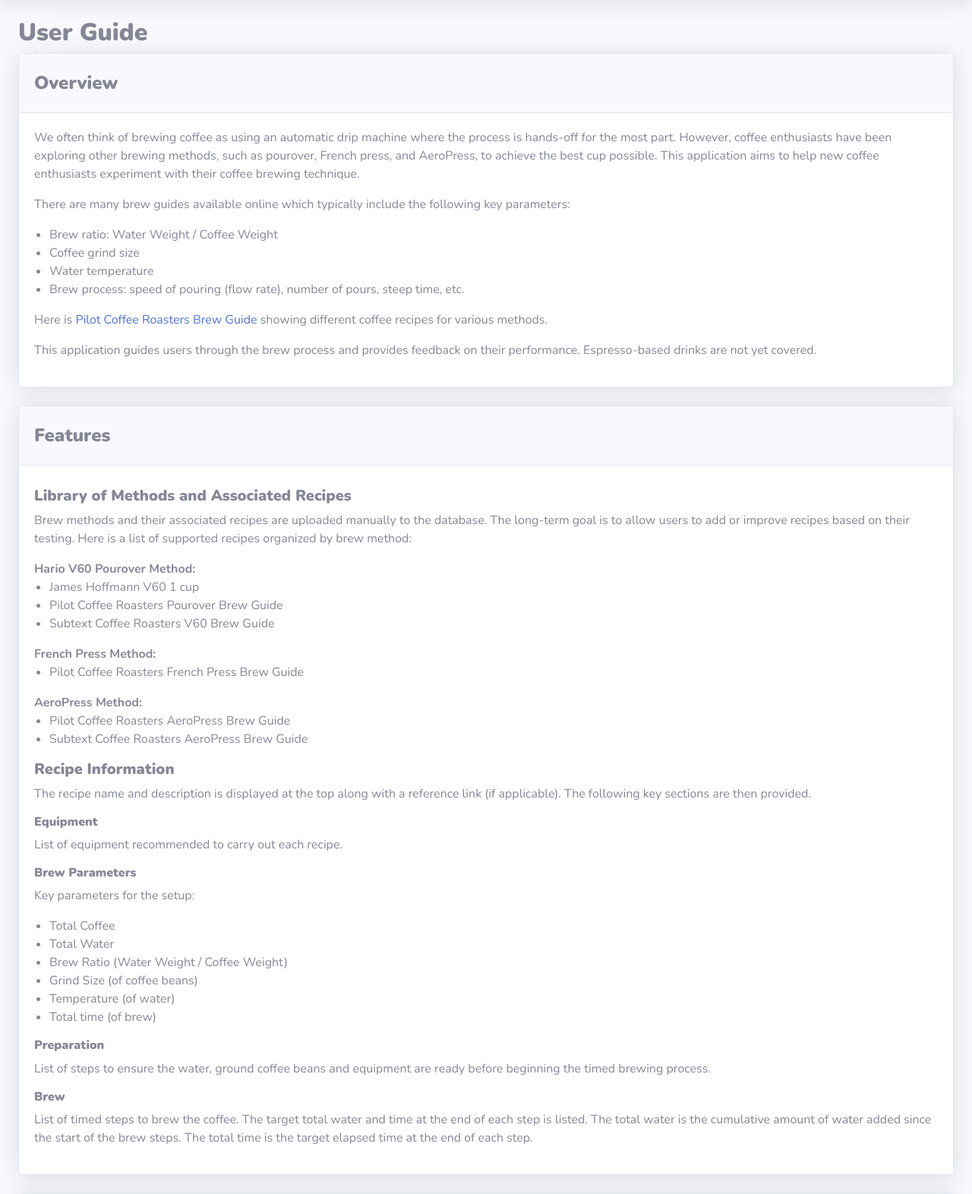
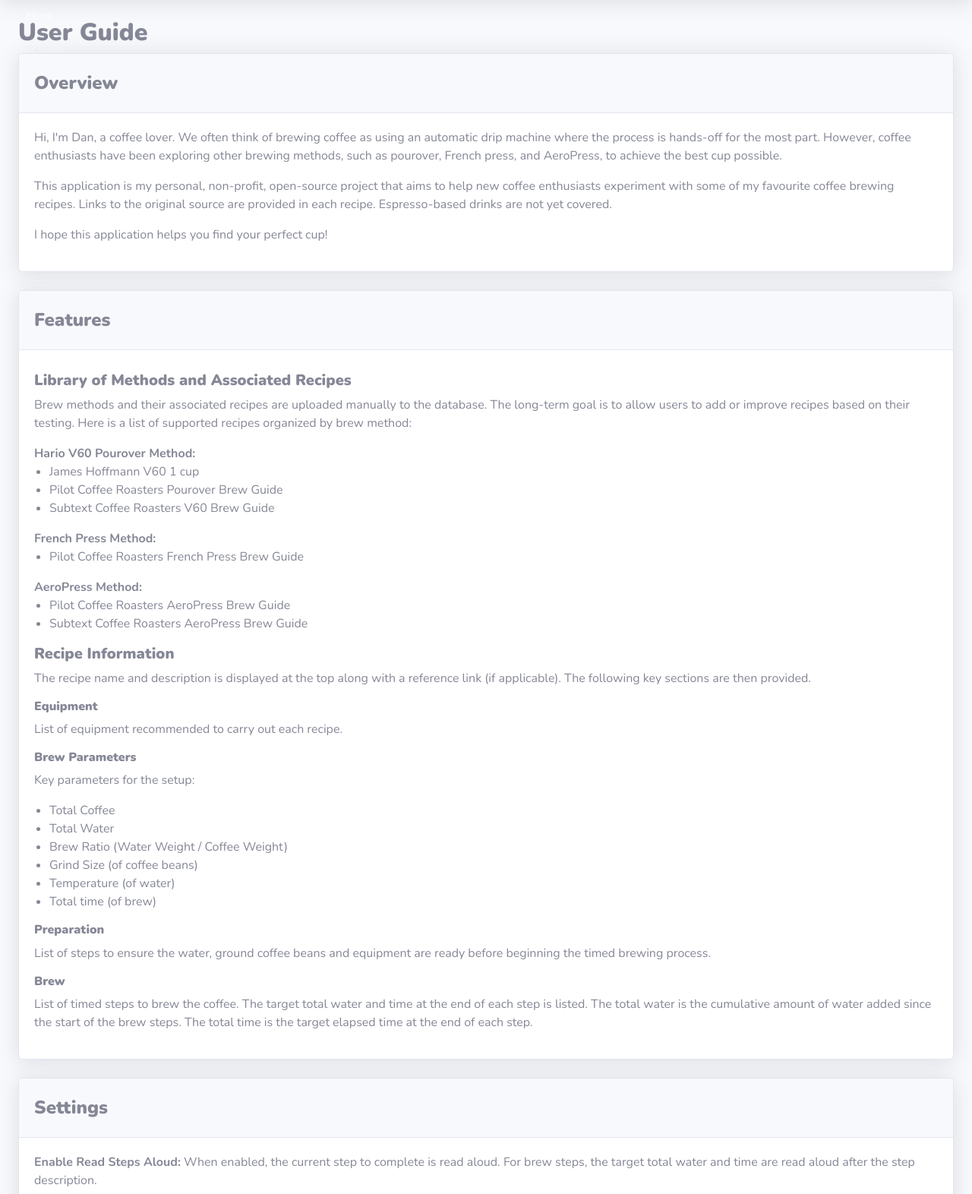
Before and after one commit to daniel-wai/CoffeeBrewHelperWeb, a Django app: page /user-guide/ in a window 1280 px wide. Shown: the part 70-1642 px from the top of the page at 76% size. Run offline with Django 5.2, Linux system fonts and the light colour scheme; some libraries are stand-ins or nearby versions.

Commit message:
Update user guide intro to be more personal

```diff
--- a/coffee/brewhelper/templates/brewhelper/user-guide.html
+++ b/coffee/brewhelper/templates/brewhelper/user-guide.html
@@ -11,29 +11,19 @@
             <h2 class="h4">Overview</h2>
         </div>
         <div class="card-body">
-            <p>We often think of brewing coffee as using an automatic drip machine where the process is
-                hands-off for the most part. However, coffee enthusiasts have been exploring other brewing methods,
+            <p>
+                Hi, I'm Dan, a coffee lover. We often think of brewing coffee as using an automatic drip
+                machine where the process is hands-off for the most part.
+                However, coffee enthusiasts have been exploring other brewing methods,
                 such as pourover, French press, and AeroPress, to achieve the best cup possible.
-                This application aims to help new coffee enthusiasts experiment with their coffee brewing technique.
             </p>
-
-            <p>There are many brew guides available online which typically include the following key parameters:</p>
-                    <ul class="list-inline-bullet">
-                        <li>Brew ratio: Water Weight / Coffee Weight</li>
-                        <li>Coffee grind size</li>
-                        <li>Water temperature</li>
-                        <li>Brew process: speed of pouring (flow rate), number of pours, steep time, etc.</li>
-                    </ul>
-                Here is
-                <a href="https://www.pilotcoffeeroasters.com/learn/brew-guides/">
-                    Pilot Coffee Roasters Brew Guide
-                </a>
-                showing different coffee recipes for various methods.
+            <p>
+                This application is my personal, non-profit, open-source project that
+                aims to help new coffee enthusiasts experiment with some of my favourite
+                coffee brewing recipes. Links to the original source are provided in each recipe.
+                Espresso-based drinks are not yet covered.
             </p>
-
-            <p>This application guides users through the brew process and provides feedback on
-                their performance. Espresso-based drinks are not yet covered.
-            </p>
+            <p> I hope this application helps you find your perfect cup!</p>
         </div>
     </div>
     <div class="card shadow mb-4">
```
